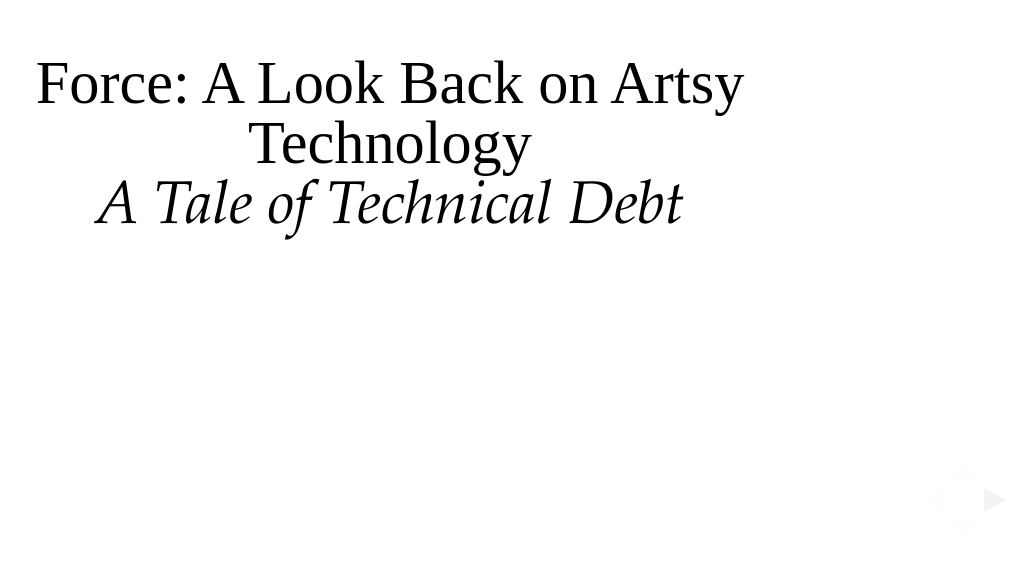
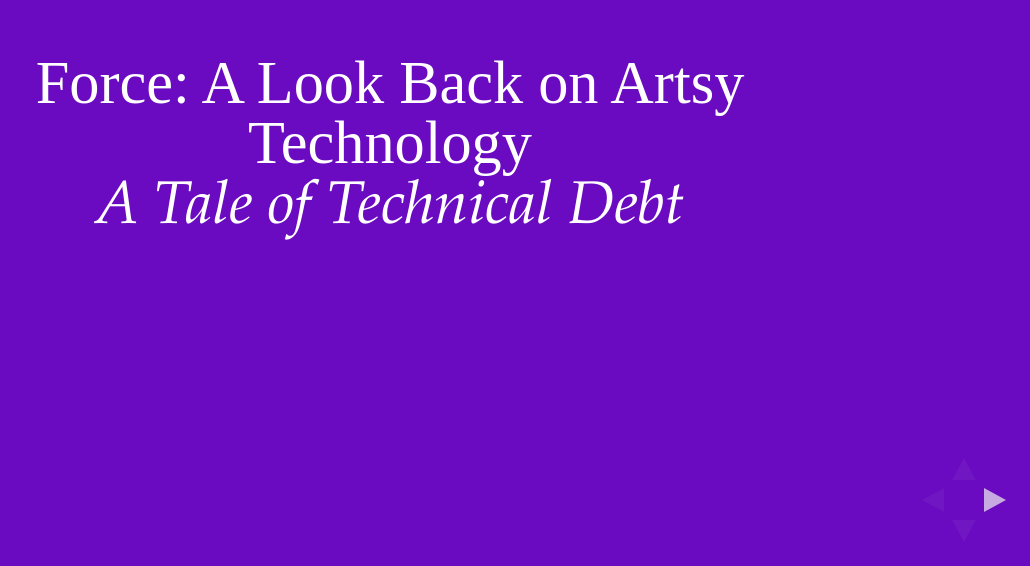
Before and after one commit to craigspaeth/force-slides, a plain HTML site: page out/index.html in a window 1280 px wide. Shown: the part 234-800 px from the top of the page, without its empty margins (250-1280 px from the left). Drawn offline with Linux system fonts and the light colour scheme; a web font is replaced by a local one.

Commit message:
added nib and starters

```diff
--- a/out/index.html
+++ b/out/index.html
@@ -31,8 +31,16 @@
 body {
   font-family: Garamond;
   line-height: 1.4em;
+  -webkit-font-smoothing: antialiased;
+  -moz-font-smoothing: antialiased;
+  -o-font-smoothing: antialiased;
+  -ms-font-smoothing: antialiased;
+  -webkit-font-smoothing: antialiased;
 }
-</style><body><div class="reveal"><div class="slides"><section><h1>Force: A Look Back on Artsy Technology<br><em>A Tale of Technical Debt</em></h1></section><section><h1>Force 2</h1></section></div></div><script src="lib/js/head.min.js"></script><script src="js/reveal.min.js"></script><script>// Full list of configuration options available here:
+section.purple {
+  color: #fff;
+}
+</style><body><div class="reveal"><div class="slides"><section data-background="#6a0bc1" class="purple"><h1>Force: A Look Back on Artsy Technology<br><em>A Tale of Technical Debt</em></h1></section><section><h1>Force 2</h1></section></div></div><script src="lib/js/head.min.js"></script><script src="js/reveal.min.js"></script><script>// Full list of configuration options available here:
 // https://github.com/hakimel/reveal.js#configuration
 Reveal.initialize({
 controls: true,
@@ -53,4 +61,6 @@ dependencies: [
 { src: 'plugin/zoom-js/zoom.js', async: true, condition: function() { return !!document.body.classList; } },
 { src: 'plugin/notes/notes.js', async: true, condition: function() { return !!document.body.classList; } }
 ]
-});</script></body></head>
+});</script><script>Reveal.initialize({
+  transition: 'linear'
+})</script></body></head>
```
Also changed, not shown: 2 other files.
